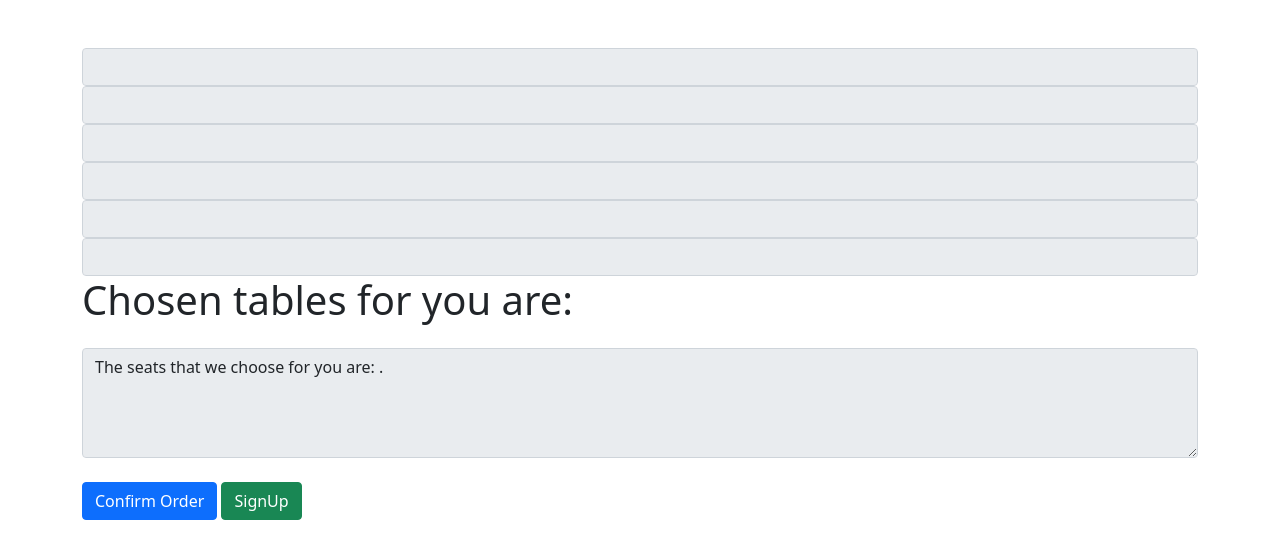
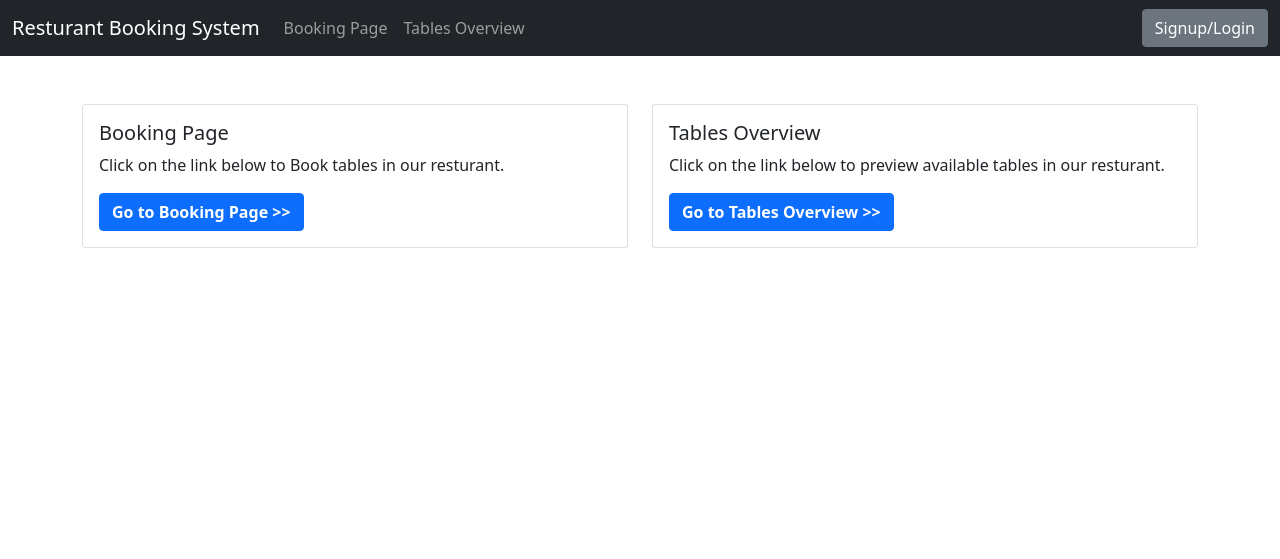
Before and after one commit to S-noops/resturant-booking-website, a Flask app: template templates/tables_info.html in a window 1280 px wide. Shown: the top 559 px of the page. Run offline with Flask 2, Linux system fonts and the light colour scheme; the template is opened without the code that fills it, so the values that code supplies are empty.

Commit message:
Update dashboard and tables_info.html

```diff
--- a/templates/dashboard.html
+++ b/templates/dashboard.html
@@ -14,7 +14,7 @@
             <span class="navbar-toggler-icon"></span>
           </button>
           <div class="collapse navbar-collapse" id="navbarSupportedContent">
-            <ul class="navbar-nav me-auto mb-2 mb-lg-0">
+            <ul id="main_navitems" class="navbar-nav me-auto mb-2 mb-lg-0">
               <li class="nav-item">
                 <a class="nav-link" aria-current="page" href="/booking">Booking Page</a>
               </li>
@@ -58,8 +58,9 @@
         `;
       }
       else{
+        document.getElementById("main_navitems").innerHTML = document.getElementById("main_navitems").innerHTML+`<li class='nav-item'><a class='nav-link' href='/profile/${email}'>Your Profile</a></li>`
         document.getElementById("user-holder").innerHTML = `
-        <h6 style="color:white;">${email}</h6>
+        <h6 style="color:white;" class="nav-link">${email}</h6>&nbsp;<a href="/"><button type="button" class="btn btn-danger">Logout</button></a>
         `;
       }
     </script>
--- a/templates/tables_info.html
+++ b/templates/tables_info.html
@@ -4,23 +4,65 @@
     <meta charset="utf-8">
     <meta name="viewport" content="width=device-width, initial-scale=1">
     <link href="https://cdn.jsdelivr.net/npm/bootstrap@5.0.2/dist/css/bootstrap.min.css" rel="stylesheet">
-    <title>Tables Info Page</title>
+    <title>Dashboard</title>
   </head>
   <body>
-    <div class="container my-5">
-        <form action="/confirmation" method="post">
-            <input type="text" class="form-control" id="name" name="name" value="{{data[0]}}" readonly>
-            <input type="email" class="form-control" id="email" name="email" value="{{data[1]}}" readonly>
-            <input type="text" class="form-control" id="phone" name="phone" value="{{data[2]}}" readonly>
-            <input type="text" class="form-control" id="date" name="date" value="{{data[3]}}" readonly>
-            <input type="text" class="form-control" id="time" name="time" value="{{data[4]}}" readonly>
-            <input type="text" class="form-control" id="guest_ids" name="guest_ids" value="{{data[5]}}" readonly>
-            <h1>Chosen tables for you are:</h1>
-            <textarea class="form-control mt-4 mb-4" name="seats" id="seats" rows="4" readonly>The seats that we choose for you are: {{data[6]}}.{% if data[7] %} You have to combine tables.{% endif %}</textarea>
-            <button type="submit" class="btn btn-primary">Confirm Order</button>
-            <button type="submit" class="btn btn-success">SignUp</button>
-        </form>
+    <nav class="navbar navbar-expand-lg navbar-dark bg-dark">
+        <div class="container-fluid">
+          <a class="navbar-brand" href="/dashboard">Resturant Booking System</a>
+          <button class="navbar-toggler" type="button" data-bs-toggle="collapse" data-bs-target="#navbarSupportedContent" aria-controls="navbarSupportedContent" aria-expanded="false" aria-label="Toggle navigation">
+            <span class="navbar-toggler-icon"></span>
+          </button>
+          <div class="collapse navbar-collapse" id="navbarSupportedContent">
+            <ul id="main_navitems" class="navbar-nav me-auto mb-2 mb-lg-0">
+              <li class="nav-item">
+                <a class="nav-link" aria-current="page" href="/booking">Booking Page</a>
+              </li>
+              <li class="nav-item">
+                <a class="nav-link" href="/tables">Tables Overview</a>
+              </li>
+            </ul>
+            <div class="d-flex" id="user-holder">
+            </div>
+          </div>
+        </div>
+      </nav>
+    <div class="container">
+      <div class="row my-5">
+        <div class="col-md-6">
+          <div class="card">
+            <div class="card-body">
+              <h5 class="card-title">Booking Page</h5>
+              <p class="card-text">Click on the link below to Book tables in our resturant. </p>
+              <a href="/booking" class="btn btn-primary"><b>Go to Booking Page >></b></a>
+            </div>
+          </div>
+        </div>
+        <div class="col-md-6">
+          <div class="card">
+            <div class="card-body">
+              <h5 class="card-title">Tables Overview</h5>
+              <p class="card-text">Click on the link below to preview available tables in our resturant.</p>
+              <a href="/tables" class="btn btn-primary"><b>Go to Tables Overview >></b></a>
+            </div>
+          </div>
+        </div>
+      </div>
     </div>
     <script src="https://cdn.jsdelivr.net/npm/bootstrap@5.0.2/dist/js/bootstrap.bundle.min.js"></script>
+    <script>
+      var email = sessionStorage.getItem("email");
+      if (email === null){
+        document.getElementById("user-holder").innerHTML = `
+        <a href="/"><button type="button" class="btn btn-secondary">Signup/Login</button></a>
+        `;
+      }
+      else{
+        document.getElementById("main_navitems").innerHTML = document.getElementById("main_navitems").innerHTML+`<li class='nav-item'><a class='nav-link' href='/profile/${email}'>Your Profile</a></li>`
+        document.getElementById("user-holder").innerHTML = `
+        <h6 style="color:white;" class="nav-link">${email}</h6>&nbsp;<a href="/"><button type="button" class="btn btn-danger">Logout</button></a>
+        `;
+      }
+    </script>
   </body>
 </html>
```
